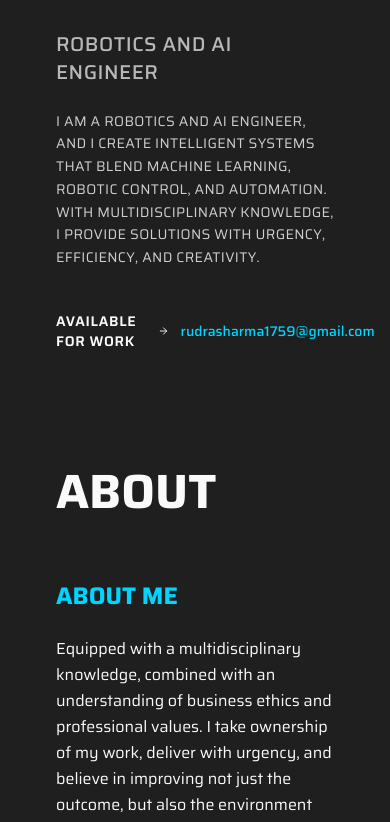
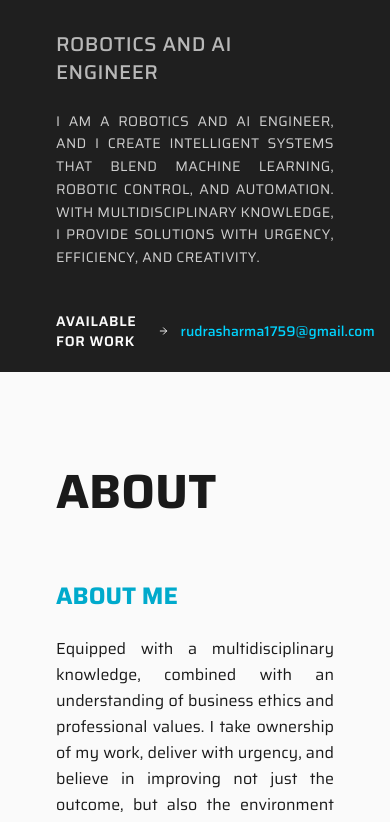
Before and after one commit to rudrasharma-git/rudra-portfoliowebsite, a React (Vite) app: page / in a window 390 px wide. Shown: the part 472-1294 px from the top of the page. Built offline with nearby package versions, Linux system fonts and the light colour scheme; the HTML template or start-up script is replaced by a standard one.

Commit message:
text changes

```diff
--- a/package.json
+++ b/package.json
@@ -58,6 +58,7 @@
     "recharts": "^2.15.4",
     "shadcn-ui": "^0.9.5",
     "sonner": "^1.7.4",
+    "tailwind": "^2.3.1",
     "tailwind-merge": "^2.6.0",
     "tailwindcss-animate": "^1.0.7",
     "vaul": "^0.9.9",
@@ -80,6 +81,6 @@
     "tailwindcss": "^3.4.17",
     "typescript": "^5.8.3",
     "typescript-eslint": "^8.38.0",
-    "vite": "^5.4.19"
+    "vite": "^7.1.9"
   }
 }
--- a/src/components/About.tsx
+++ b/src/components/About.tsx
@@ -2,7 +2,7 @@ const About = () => {
   return (
     <section
       id="about"
-      className="min-h-screen bg-card text-card-foreground py-24 px-6"
+      className="section-bright min-h-screen bg-card text-card-foreground py-24 px-6"
     >
       <div className="container mx-auto max-w-7xl">
         <h2 className="text-5xl md:text-7xl font-bold mb-16 animate-fade-in">
@@ -14,7 +14,7 @@ const About = () => {
           <h3 className="text-2xl font-bold mb-6 text-secondary">
             ABOUT ME
           </h3>
-          <p className="text-base leading-relaxed text-card-foreground max-w-4xl">
+          <p className="text-base leading-relaxed text-card-foreground max-w-4xl text-justify">
             Equipped with a multidisciplinary knowledge, combined with an understanding of business ethics and professional values. I take ownership of my work, deliver with urgency, and believe in improving not just the outcome, but also the environment it's built in. I'm adaptable, proactive, and ready to lead when needed, always striving to move teams and projects forward.
           </p>
         </div>
--- a/src/components/Connect.tsx
+++ b/src/components/Connect.tsx
@@ -4,7 +4,7 @@ const Connect = () => {
   return (
     <section
       id="connect"
-      className="min-h-screen bg-card text-card-foreground py-24 px-6"
+      className="section-bright min-h-screen bg-card text-card-foreground py-24 px-6"
     >
       <div className="container mx-auto max-w-7xl">
         <h2 className="text-5xl md:text-7xl font-bold mb-16 animate-fade-in">
@@ -14,12 +14,12 @@ const Connect = () => {
         <div className="space-y-12 animate-slide-in-left text-center">
           {/* Email */}
           <div className="space-y-2">
-            <p className="text-sm text-card-foreground/80 tracking-wide">
+            <p className="text-lg text-card-foreground/80 tracking-wide">
               EMAIL
             </p>
             <a
               href="mailto:rudrasharma1759@gmail.com"
-              className="text-2xl md:text-3xl font-medium text-card-foreground hover:text-secondary transition-colors break-all block"
+              className="text-4xl md:text-5xl font-medium text-card-foreground hover:text-secondary transition-colors break-all block"
             >
               rudrasharma1759@gmail.com
             </a>
@@ -27,7 +27,7 @@ const Connect = () => {
 
           {/* Phone Number */}
           <div className="space-y-2 mb-12">
-            <p className="text-sm text-card-foreground/80 tracking-wide">
+            <p className="text-lg text-card-foreground/80 tracking-wide">
               PHONE
             </p>
             <a
@@ -73,7 +73,7 @@ const Connect = () => {
 
           {/* Quote */}
           <div className="pt-12">
-            <p className="text-xl md:text-2xl font-light italic text-card-foreground/80 tracking-wide uppercase">
+            <p className="text-xl md:text-4xl font-light italic text-card-foreground/80 tracking-wide uppercase">
               "Every great story has a beginning."
             </p>
           </div>
--- a/src/components/Hero.tsx
+++ b/src/components/Hero.tsx
@@ -33,7 +33,7 @@ const Hero = () => {
               ROBOTICS AND AI ENGINEER
             </h2>
 
-            <p className="text-sm md:text-base tracking-wide leading-relaxed text-foreground/80 max-w-xl uppercase">
+            <p className="text-sm md:text-base tracking-wide leading-relaxed text-foreground/80 max-w-xl uppercase text-justify">
               I am a Robotics and AI engineer, and I create intelligent systems
               that blend machine learning, robotic control, and automation. With
               multidisciplinary knowledge, I provide solutions with urgency,
--- a/src/components/Research.tsx
+++ b/src/components/Research.tsx
@@ -41,7 +41,7 @@ const Research = () => {
   return (
     <section
       id="research"
-      className="min-h-screen bg-card text-card-foreground py-24 px-6"
+      className="section-bright min-h-screen bg-card text-card-foreground py-24 px-6"
     >
       <div className="container mx-auto max-w-7xl">
         {/* Header with Navigation */}
--- a/src/index.css
+++ b/src/index.css
@@ -98,6 +98,17 @@ All colors MUST be HSL.
     @apply border-border;
   }
 
+  @layer components {
+  .section-bright {
+    --background: 0 0% 96%;           /* off-white background */
+    --foreground: 0 0% 10%;           /* dark text */
+    --card: 0 0% 98%;
+    --card-foreground: 0 0% 10%;
+    --secondary: 190 100% 40%;
+    --accent: 15 100% 55%;
+    --border: 0 0% 85%;
+  }
+}
   body {
     @apply bg-background text-foreground;
   }
```
Also changed, not shown: 1 other file (tests, documents, lock files or other folders).
